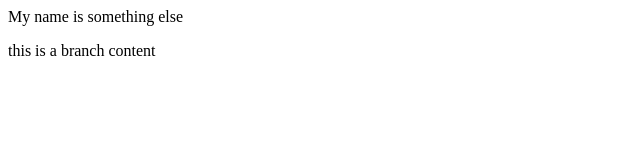
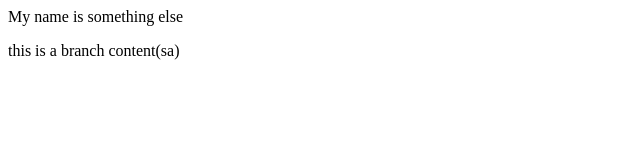
Before and after one commit to Sumanth1223/Branch, a plain HTML site: page index.html in a window 1280 px wide. Shown: the full height of the page, 0-640 px from the left. Drawn offline with Linux system fonts and the light colour scheme.

Commit message:
added to line 2

```diff
--- a/index.html
+++ b/index.html
@@ -1,2 +1,2 @@
 <p>My name is something else</p>
-<p>this is a branch content</p>
+<p>this is a branch content(sa)</p>
```
